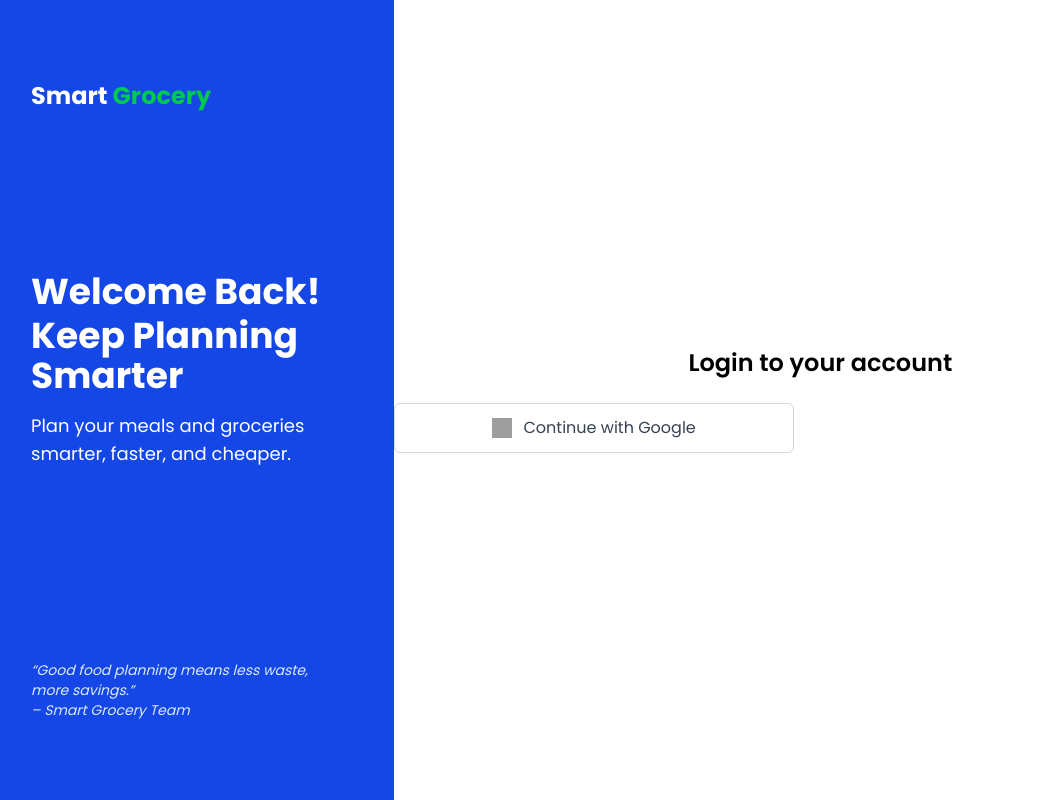
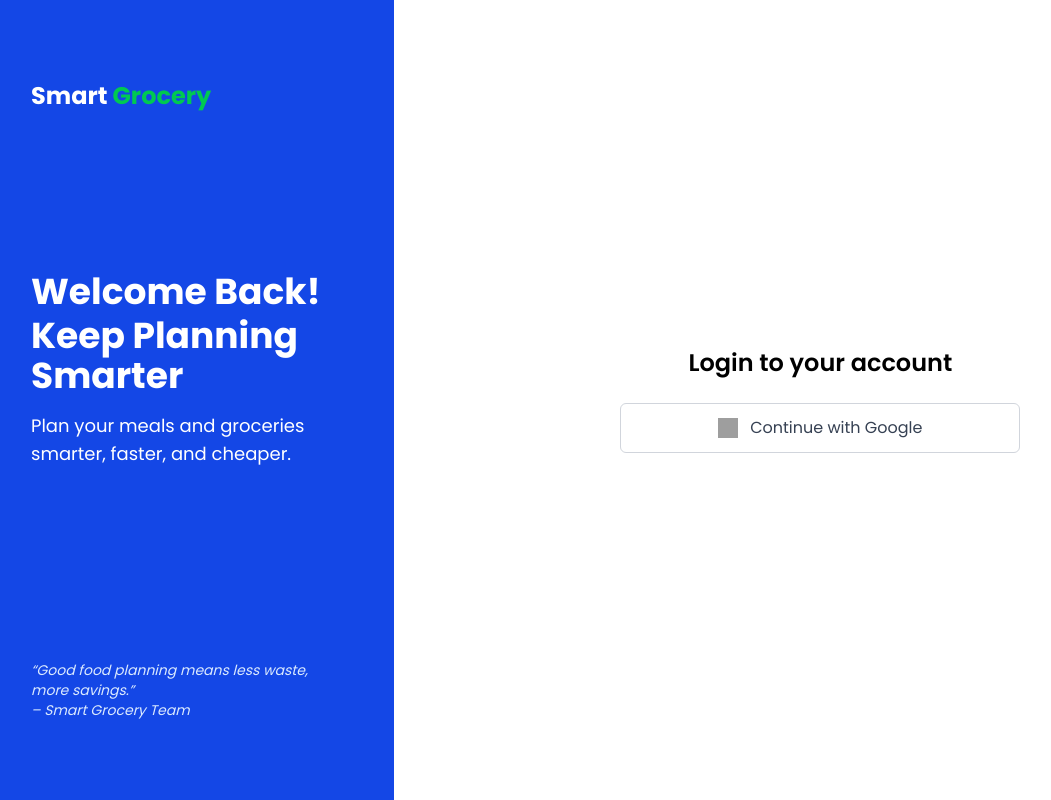
Before and after one commit to SufyanHisok/sga, a Next.js app: page /login in a window 1280 px wide. Shown: the whole page, without its empty margins (33-1084 px from the left). Built offline with nearby package versions, Linux system fonts and the light colour scheme; grey boxes are pictures that could not be loaded.

Commit message:
update page.tsx

```diff
--- a/src/app/login/page.tsx
+++ b/src/app/login/page.tsx
@@ -49,7 +49,7 @@ export default function LoginPage() {
         {/* Right Side */}
         <div className="w-2/3 max-sm:w-full flex justify-center items-center bg-white">
 
-          <div className="w-full flex flex-col justify-center text-center max-sm:flex max-sm:min-h-10/12 max-sm:flex-col max-sm:justify-start max-sm:mt-10 max-sm:px-6">
+          <div className="flex flex-col justify-center text-center max-sm:flex max-sm:min-h-10/12 max-sm:flex-col max-sm:justify-start max-sm:mt-10 max-sm:px-6">
           <div className="min-sm:hidden rounded-md bg-blue-700 h-55 mb-10 flex flex-col justify-center items-center gap-6 shadow-xl">
             <h2 className="text-2xl  text-left font-semibold text-white">Smart <span className="text-green-500">Grocery</span></h2>
             <div>
@@ -62,7 +62,7 @@ export default function LoginPage() {
             <h2 className="text-2xl max-sm:text-lg font-semibold mb-6 text-black">Login to your account</h2>
             <button
               onClick={handleLogin}
-              className="flex items-center cursor-pointer justify-center min-sm:w-100 py-3 border border-gray-300 rounded-md hover:bg-gray-50"
+              className="flex items-center cursor-pointer justify-center min-sm:w-100 px-10 py-3 border border-gray-300 rounded-md hover:bg-gray-50"
             >
               <Image
                 src="https://www.svgrepo.com/show/475656/google-color.svg"
```
